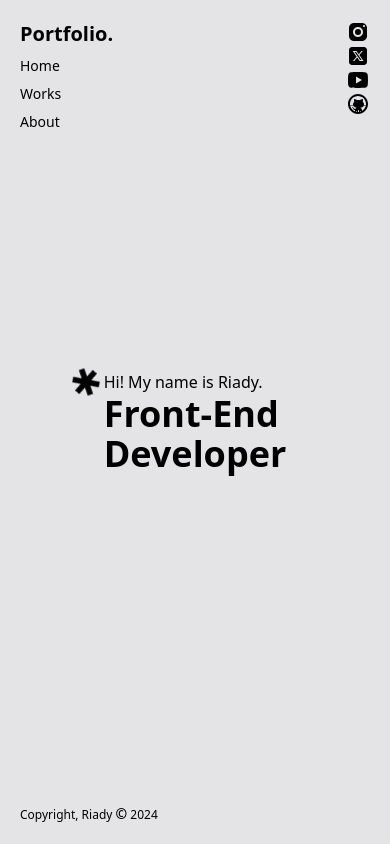
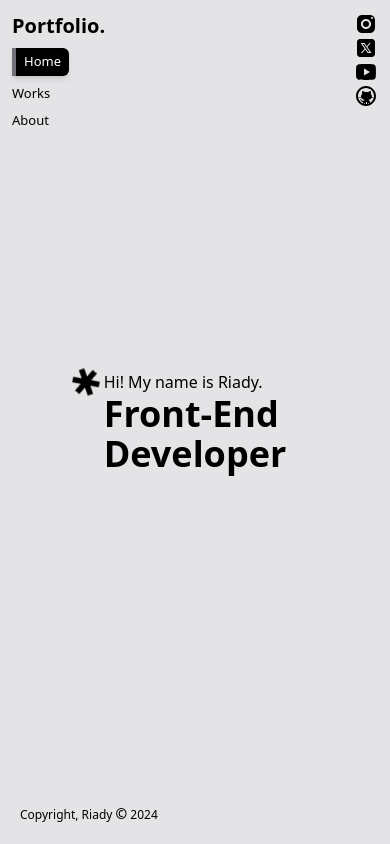
Before and after one commit to AnakUtara/portfolio, a React (Vite) app: page / in a window 390 px wide. Shown: the top 844 px of the page. Built offline with nearby package versions, Linux system fonts and the light colour scheme.

Commit message:
remove scroll and add menu location marker

```diff
--- a/index.html
+++ b/index.html
@@ -10,7 +10,7 @@
 		/>
 		<title>Riady's Portfolio</title>
 	</head>
-	<body>
+	<body class="overflow-y-hidden">
 		<div id="root"></div>
 		<script type="module" src="/src/main.jsx"></script>
 	</body>
--- a/src/App.jsx
+++ b/src/App.jsx
@@ -8,14 +8,14 @@ function App() {
 	return (
 		<div className="bg-zinc-200">
 			<div className="max-w-[1440px] mx-auto my-0">
-				<header className="p-5 fixed z-10 flex justify-between items-start w-full 2xl:w-[1440px]">
+				<header className="p-3 sm:p-5 fixed z-10 flex justify-between items-start w-full 2xl:w-[1440px]">
 					<div>
 						<h2 className="text-xl md:text-2xl font-bold mb-2 2xl:text-5xl 2xl:mb-4">
 							Portfolio.
 						</h2>
 						<NavBar
 							menu={["Home", "Works", "About"]}
-							pages={["#home", "#works", "#about"]}
+							scrollTo={["#home", "#works", "#about"]}
 						/>
 					</div>
 					<div className="flex flex-col justify-between items-center md:flex-row">
--- a/src/components/NavBar.jsx
+++ b/src/components/NavBar.jsx
@@ -1,13 +1,34 @@
+/* eslint-disable no-mixed-spaces-and-tabs */
+import { useState } from "react";
+
 /* eslint-disable react/prop-types */
-export default function NavBar({ menu, pages }) {
+export default function NavBar({ menu, scrollTo }) {
+	const [location, setLocation] = useState(
+		[...Array(menu.length)].map((item, i, self) =>
+			i === 0 ? (self[i] = true) : (self[i] = false)
+		)
+	);
+
+	function handleLocation(position) {
+		!location[position]
+			? setLocation(
+					location.map((isFound, find) => find === position && !isFound)
+			  )
+			: setLocation(location);
+	}
 	return (
 		<ul>
 			{menu.map((item, i) => (
 				<li
-					className="text-sm md:text-base mb-2 2xl:text-3xl 2xl:mb-4 visited:underline"
+					className={`text-[13px] w-fit transition-all duration-200 ${
+						location[i] &&
+						"py-1 px-2 bg-black text-white rounded-e-md shadow-md border-l-4 border-zinc-500"
+					} sm:text-sm md:text-base mb-2 2xl:text-3xl 2xl:mb-4`}
 					key={i}
 				>
-					<a href={pages[i]}>{item}</a>
+					<a href={scrollTo[i]} onClick={() => handleLocation(i)}>
+						{item}
+					</a>
 				</li>
 			))}
 		</ul>
--- a/src/components/ThumbNav.jsx
+++ b/src/components/ThumbNav.jsx
@@ -5,11 +5,11 @@ export default function ThumbNav({ data, onclick, state }) {
 			{data.map((item, i) => (
 				<>
 					<div
+						key={item.id}
 						className={`w-12 h-12 relative cursor-pointer 2xl:w-20 2xl:h-20`}
 					>
 						<img
 							className={`w-full aspect-square object-cover relative z-10 rounded-full border-zinc-500 border-solid border-2`}
-							key={item.id}
 							src={item.img_url}
 							alt="thumbnails"
 							onClick={() => onclick(item)}
```
